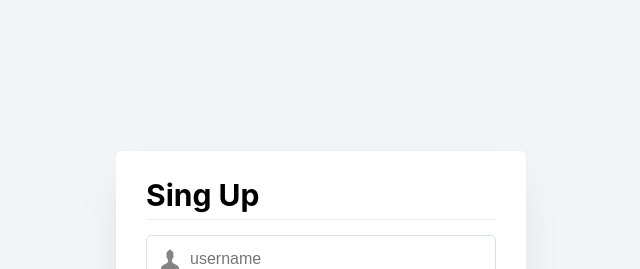
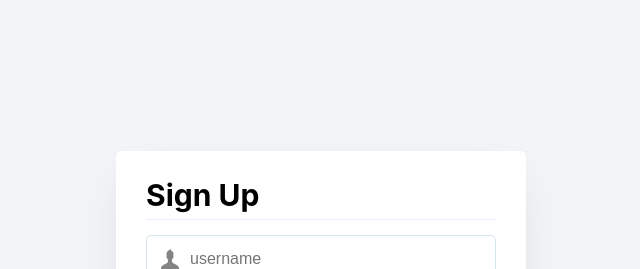
Before and after one commit to andres-mestra/andresmestra-cli, a Next.js app: page /access/signup in a window 1280 px wide. Shown: the top 269 px of the page, without its empty margins (319-959 px from the left). Built offline with nearby package versions, Linux system fonts and the light colour scheme.

Commit message:
correction of ortography

```diff
--- a/pages/access/login.js
+++ b/pages/access/login.js
@@ -70,7 +70,7 @@ const Login = () => {
           </button>
 
           <Link href="/access/signup">
-            <a>Sing Up</a>
+            <a>Sign Up</a>
           </Link>
         </form>
       </div>
--- a/pages/access/signup.js
+++ b/pages/access/signup.js
@@ -14,7 +14,7 @@ import {
   form__button,
 } from '../../styles/components/accessForm.module.scss'
 
-const SingUp = () => {
+const SignUp = () => {
   const formik = useFormik({
     ...signUpInit,
     onSubmit: (values) => {
@@ -33,7 +33,7 @@ const SingUp = () => {
       <div className={form__container}>
         <form className={form} onSubmit={formik.handleSubmit}>
           <div className={form__title}>
-            <h1>Sing Up</h1>
+            <h1>Sign Up</h1>
           </div>
           <div className={form__control__group}>
             <Icon
@@ -128,4 +128,4 @@ const SingUp = () => {
   )
 }
 
-export default SingUp
+export default SignUp
```
